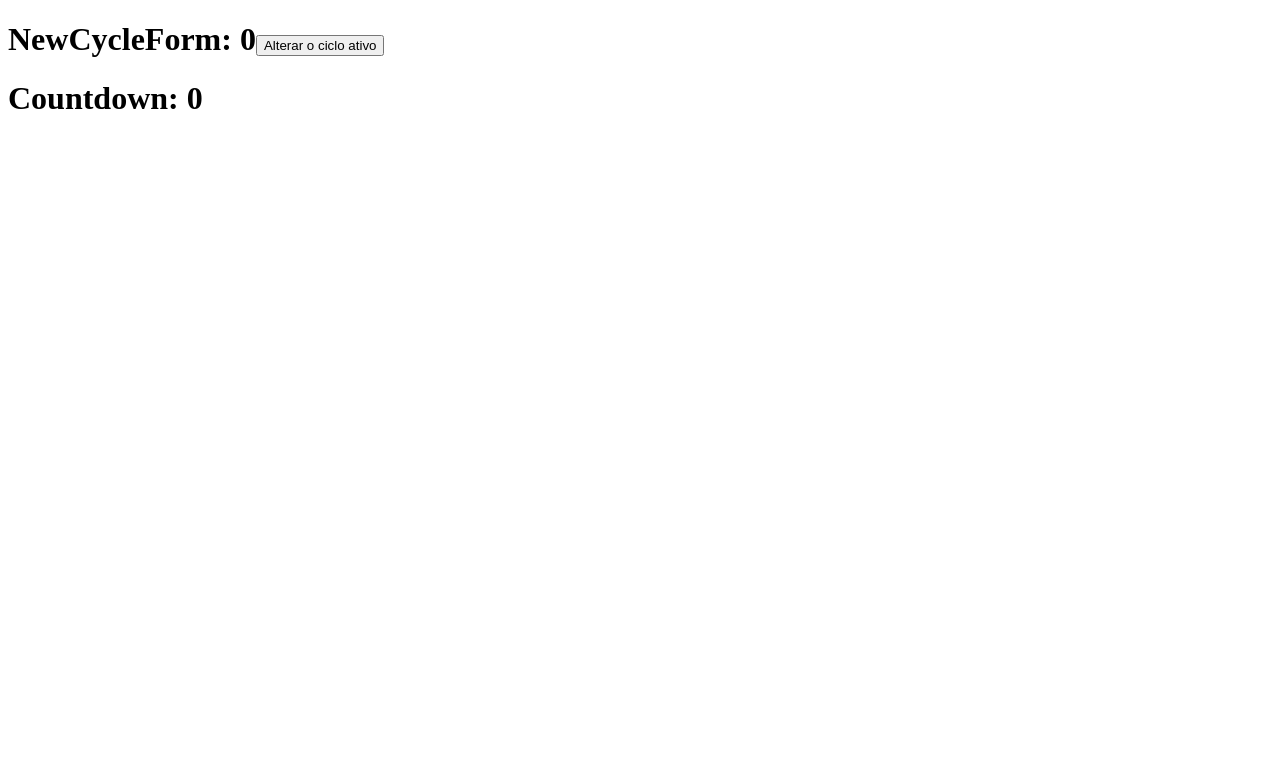
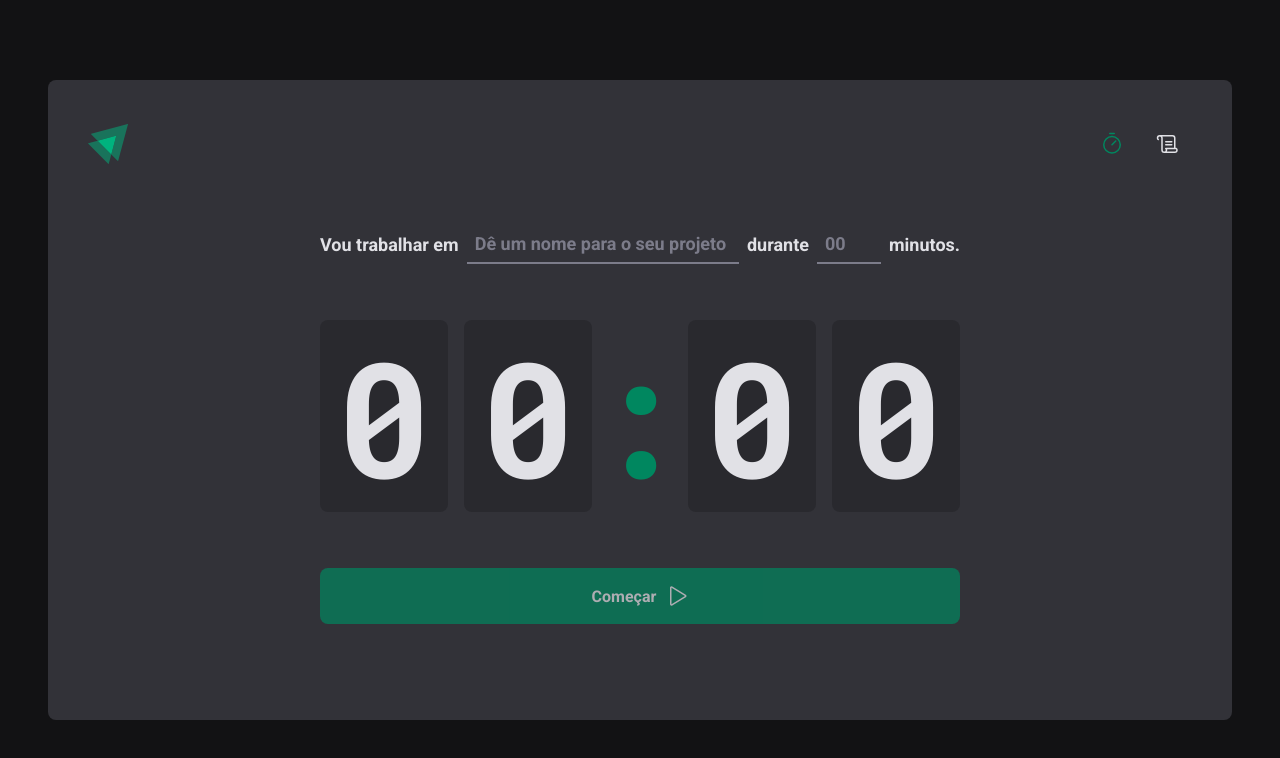
Before and after one commit to danielvalmeida91/pomodoro-ts, a React (Vite) app: page / in a window 1280 px wide. Shown: the top 758 px of the page. Built offline with nearby package versions, Linux system fonts and the light colour scheme.

Commit message:
Contextos entre os componentes

```diff
--- a/src/App.tsx
+++ b/src/App.tsx
@@ -1,19 +1,17 @@
-// import { ThemeProvider } from 'styled-components'
-// import { BrowserRouter } from 'react-router-dom'
-// import { Router } from './Router'
+import { ThemeProvider } from 'styled-components'
+import { BrowserRouter } from 'react-router-dom'
+import { Router } from './Router'
 
-// import { defaultTheme } from './styles/themes/default'
-// import { GlobalStyle } from './styles/global'
+import { defaultTheme } from './styles/themes/default'
+import { GlobalStyle } from './styles/global'
 
-import { ContextExample } from './ContextExample'
 export function App() {
-  return <ContextExample />
-  // return (
-  //   <ThemeProvider theme={defaultTheme}>
-  //     <BrowserRouter>
-  //       <Router />
-  //       <GlobalStyle />
-  //     </BrowserRouter>
-  //   </ThemeProvider>
-  // )
+  return (
+    <ThemeProvider theme={defaultTheme}>
+      <BrowserRouter>
+        <Router />
+        <GlobalStyle />
+      </BrowserRouter>
+    </ThemeProvider>
+  )
 }
--- a/src/ContextExample.tsx
+++ /dev/null
@@ -1,38 +0,0 @@
-import { createContext, useContext, useState } from 'react'
-
-const CyclesContext = createContext({} as any)
-
-function NewCycleForm() {
-  const { activeCycle, setActiveCycle } = useContext(CyclesContext)
-  return (
-    <div>
-      <h1>
-        NewCycleForm: {activeCycle}
-        <button
-          onClick={() => {
-            setActiveCycle((state: number) => state + 1)
-          }}
-        >
-          Alterar o ciclo ativo
-        </button>
-      </h1>
-    </div>
-  )
-}
-
-function Countdown() {
-  const { activeCycle } = useContext(CyclesContext)
-  return <h1>Countdown: {activeCycle}</h1>
-}
-export function ContextExample() {
-  const [activeCycle, setActiveCycle] = useState(0)
-
-  return (
-    <CyclesContext.Provider value={{ activeCycle, setActiveCycle }}>
-      <div>
-        <NewCycleForm />
-        <Countdown />
-      </div>
-    </CyclesContext.Provider>
-  )
-}
--- a/src/pages/Home/components/Countdown/index.tsx
+++ b/src/pages/Home/components/Countdown/index.tsx
@@ -1,9 +1,16 @@
-import { useEffect, useState } from 'react'
+import { useContext, useEffect } from 'react'
 import { CountdownContainer, Separator } from './styles'
-import { differenceIns } from 'date-fns'
+import { differenceInSeconds } from 'date-fns'
+import { CyclesContext } from '../..'
 
 export function Countdown() {
-  const [amountSecondsPassed, setAmountSecontsPassed] = useState(0)
+  const {
+    activeCycle,
+    activeCycleId,
+    markCurrentCycleAsFinished,
+    amountSecondsPassed,
+    setSecondsPassed,
+  } = useContext(CyclesContext)
 
   const totalSeconds = activeCycle ? activeCycle.minutesAmount * 60 : 0
   useEffect(() => {
@@ -17,19 +24,11 @@
         )
 
         if (secondsDifference >= totalSeconds) {
-          setCycles((state) =>
-            state.map((cycle) => {
-              if (cycle.id === activeCycleId) {
-                return { ...cycle, finishedDate: new Date() }
-              } else {
-                return cycle
-              }
-            }),
-          )
-          setAmountSecontsPassed(totalSeconds)
+          markCurrentCycleAsFinished()
+          setSecondsPassed(totalSeconds)
           clearInterval(interval)
         } else {
-          setAmountSecontsPassed(secondsDifference)
+          setSecondsPassed(secondsDifference)
         }
       }, 1000)
     }
@@ -37,7 +36,26 @@
     return () => {
       clearInterval(interval)
     }
-  }, [activeCycle, activeCycleId, totalSeconds])
+  }, [
+    activeCycle,
+    activeCycleId,
+    totalSeconds,
+    markCurrentCycleAsFinished,
+    setSecondsPassed,
+  ])
+
+  const currentSeconds = activeCycle ? totalSeconds - amountSecondsPassed : 0
+
+  const minutesAmount = Math.floor(currentSeconds / 60)
+  const secondsAmount = currentSeconds % 60
+
+  const minutes = String(minutesAmount).padStart(2, '0')
+  const seconds = String(secondsAmount).padStart(2, '0')
+
+  useEffect(() => {
+    document.title = `${minutes}:${seconds}`
+  }, [minutes, seconds, activeCycle])
+
   return (
     <CountdownContainer>
       <span>{minutes[0]}</span>
--- a/src/pages/Home/components/NewCycleForm/index.tsx
+++ b/src/pages/Home/components/NewCycleForm/index.tsx
@@ -1,22 +1,14 @@
-import { zodResolver } from "@hookform/resolvers/zod"
-import { FormContainer, MinutesAmountInput, TaskInput } from "./styles"
-import * as zod from 'zod'
-import { useForm } from "react-hook-form"
+import { FormContainer, MinutesAmountInput, TaskInput } from './styles'
+import { useContext } from 'react'
+import { CyclesContext } from '../..'
+import { useFormContext } from 'react-hook-form'
 
-const newCycleFormValidationSchema = zod.object({
-  task: zod.string().min(1, 'Informe a tarefa'),
-  minutesAmount: zod
-    .number()
-    .min(1, 'O ciclo precisa ser de no mínimo 5 minutos.')
-    .max(60, 'O ciclo precisa ser de no máximo 60 minutos.'),
-})
+export function NewCycleForm() {
+  const { activeCycle } = useContext(CyclesContext)
+  const { register } = useFormContext()
 
-export const NewCycleForm(){
-  const { register, handleSubmit, watch, reset } = useForm<NewCycleFormData>({
-    resolver: zodResolver(newCycleFormValidationSchema),
-  })
-    return(
-        <FormContainerer>
+  return (
+    <FormContainer>
       <label htmlFor="task">Vou trabalhar em</label>
       <TaskInput
         id="task"
@@ -42,7 +34,7 @@
         disabled={!!activeCycle}
         step={5}
         max={60}
-            min={1}
+        min={5}
         {...register('minutesAmount', { valueAsNumber: true })}
       />
 
--- a/src/pages/Home/index.tsx
+++ b/src/pages/Home/index.tsx
@@ -1,22 +1,24 @@
-import { useForm } from 'react-hook-form'
+import { FormProvider, useForm } from 'react-hook-form'
 import { HandPalm, Play } from '@phosphor-icons/react'
 import { zodResolver } from '@hookform/resolvers/zod'
 import * as zod from 'zod'
-import { differenceInSeconds } from 'date-fns'
 
 import {
-  CountdownContainer,
-  FormContainer,
   HomeContainer,
-  MinutesAmountInput,
-  Separator,
   StartCountdownButton,
   StopCountdownButton,
-  TaskInput,
 } from './styles'
-import { useEffect, useState } from 'react'
+import { createContext, useState } from 'react'
 import { NewCycleForm } from './components/NewCycleForm'
 import { Countdown } from './components/Countdown'
+
+const newCycleFormValidationSchema = zod.object({
+  task: zod.string().min(1, 'Informe a tarefa'),
+  minutesAmount: zod
+    .number()
+    .min(5, 'O ciclo precisa ser de no mínimo 5 minutos.')
+    .max(60, 'O ciclo precisa ser de no máximo 60 minutos.'),
+})
 
 type NewCycleFormData = zod.infer<typeof newCycleFormValidationSchema>
 
@@ -29,11 +31,31 @@
   finishedDate?: Date
 }
 
+interface CyclesContextType {
+  activeCycle: Cycle | undefined
+  activeCycleId: string | null
+  amountSecondsPassed: number
+  markCurrentCycleAsFinished: () => void
+  setSecondsPassed: (seconds: number) => void
+}
+
+export const CyclesContext = createContext({} as CyclesContextType)
+
 export function Home() {
   const [cycles, setCycles] = useState<Cycle[]>([])
   const [activeCycleId, setActiveCycleId] = useState<string | null>(null)
+  const [amountSecondsPassed, setAmountSecontsPassed] = useState(0)
+
+  const newCycleForm = useForm<NewCycleFormData>({
+    resolver: zodResolver(newCycleFormValidationSchema),
+  })
 
   const activeCycle = cycles.find((cycle) => cycle.id === activeCycleId)
+  const { handleSubmit, watch, reset } = newCycleForm
+
+  function setSecondsPassed(seconds: number) {
+    setAmountSecontsPassed(seconds)
+  }
 
   function handleCreateNewCyle(data: NewCycleFormData) {
     const id = String(new Date().getTime())
@@ -52,6 +74,18 @@
     reset()
   }
 
+  function markCurrentCycleAsFinished() {
+    setCycles((state) =>
+      state.map((cycle) => {
+        if (cycle.id === activeCycleId) {
+          return { ...cycle, interruptedDate: new Date() }
+        } else {
+          return cycle
+        }
+      }),
+    )
+  }
+
   function handleInterruptCycle() {
     setCycles((state) =>
       state.map((cycle) => {
@@ -66,26 +100,26 @@
     setActiveCycleId(null)
   }
 
-  const currentSeconds = activeCycle ? totalSeconds - amountSecondsPassed : 0
-
-  const minutesAmount = Math.floor(currentSeconds / 60)
-  const secondsAmount = currentSeconds % 60
-
-  const minutes = String(minutesAmount).padStart(2, '0')
-  const seconds = String(secondsAmount).padStart(2, '0')
-
-  useEffect(() => {
-    document.title = `${minutes}:${seconds}`
-  }, [minutes, seconds, activeCycle])
-
   const task = watch('task')
   const isSubmitDisabled = !task
 
   return (
     <HomeContainer>
       <form action="" onSubmit={handleSubmit(handleCreateNewCyle)}>
-        <NewCycleForm />
-        <Countdown />
+        <CyclesContext.Provider
+          value={{
+            activeCycle,
+            activeCycleId,
+            markCurrentCycleAsFinished,
+            amountSecondsPassed,
+            setSecondsPassed,
+          }}
+        >
+          <FormProvider {...newCycleForm}>
+            <NewCycleForm />
+          </FormProvider>
+          <Countdown />
+        </CyclesContext.Provider>
 
         {activeCycle ? (
           <StopCountdownButton onClick={handleInterruptCycle} type="button">
```
Lines whose indentation alone changed are shown as unchanged.
